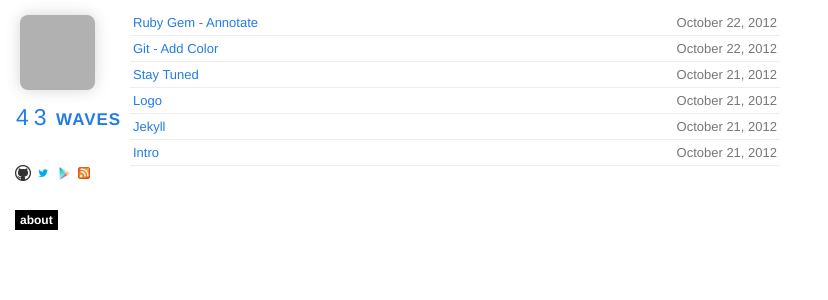
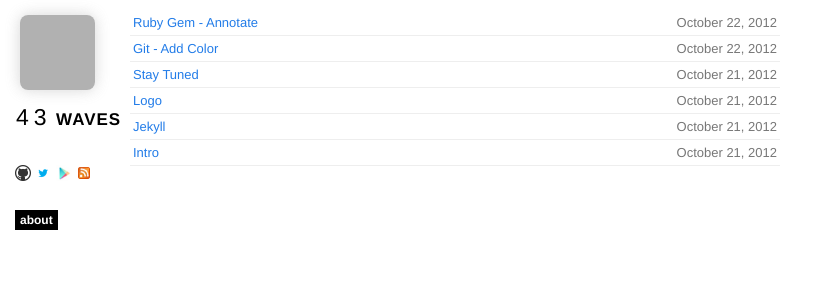
Before and after one commit to 43waves/43waves.github.io, a Jekyll site: the page built from index.html, in a window 1280 px wide. Shown: the top 300 px of the page, without its empty margins (0-828 px from the left). Built offline with Jekyll 4.4.1, drawn with Linux system fonts in a browser that asks for light colours; nearby versions of some CDN libraries; Markdown is read by kramdown in place of the engine named in the settings; grey boxes are pictures that could not be loaded.

Commit message:
Internal color

```diff
--- a/css/compiled/base.css
+++ b/css/compiled/base.css
@@ -23,18 +23,21 @@ a {
       opacity: 1; }
   .sidebar .name {
     text-transform: uppercase;
-    margin: 10px 0 20px 0;
-    color: black; }
-    .sidebar .name:hover {
-      color: #333; }
+    margin: 10px 0 20px 0; }
     .sidebar .name #xliii {
       padding-left: 1px;
       font-size: 23px;
-      letter-spacing: 5px; }
+      letter-spacing: 5px;
+      color: black; }
+      .sidebar .name #xliii:hover {
+        color: #333; }
     .sidebar .name #waves {
       font-size: 17px;
       font-weight: bold;
-      letter-spacing: 1px; }
+      letter-spacing: 1px;
+      color: black; }
+      .sidebar .name #waves:hover {
+        color: #333; }
   .sidebar img {
     /*padding: 0 3px;*/
     border: 0; }
```
Also changed, not shown: css/scss/base.scss (+10 -5 lines).
